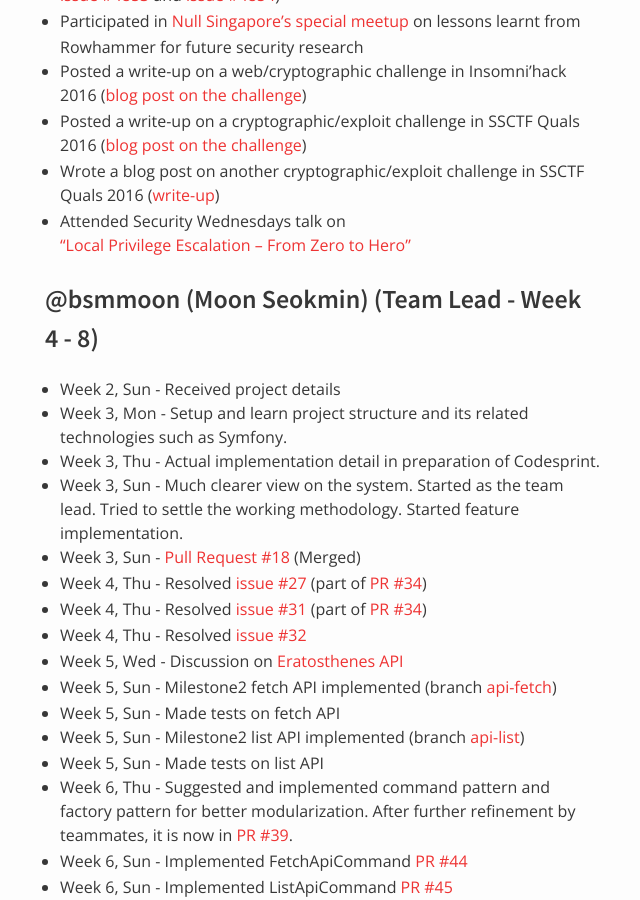
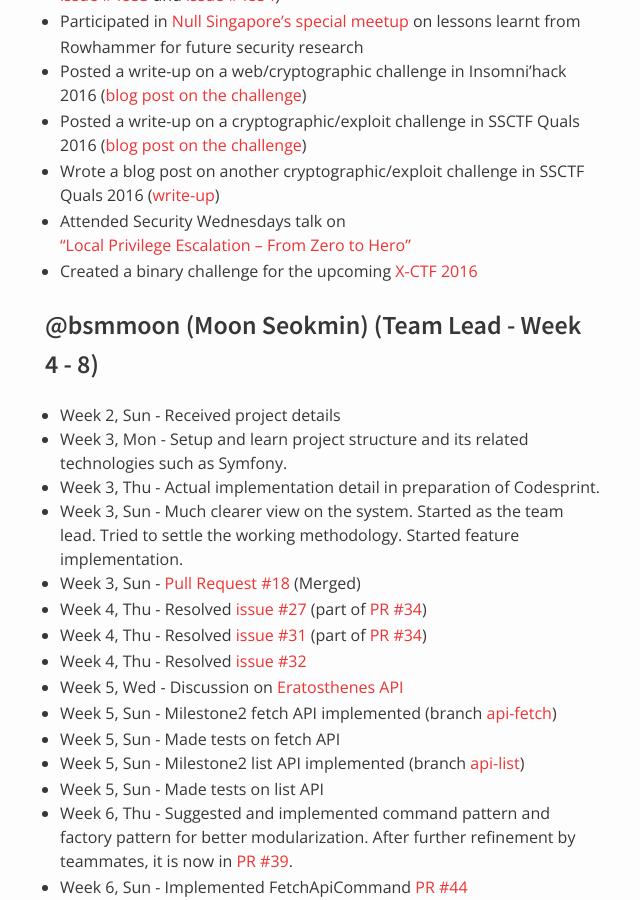
Before and after one commit to nus-oss/cs3281-AY1516S2-website, a Jekyll site: the page built from teams/codebender.md, in a window 1280 px wide and 900 px high, scrolled down 7254 px. Shown: the whole window, without its empty margins (325-965 px from the left). Built offline with Jekyll 4.4.1, drawn with Linux system fonts in a browser that asks for light colours.

Commit message:
Update KY's tech expertise

```diff
--- a/teams/codebender.md
+++ b/teams/codebender.md
@@ -220,6 +220,7 @@ permalink: /teams/codebender/
 * Posted a write-up on a cryptographic/exploit challenge in SSCTF Quals 2016 ([blog post on the challenge](http://cs3281-2.blogspot.sg/2016/03/te-ssctf-2016-heheda-crypto-exploit.html))
 * Wrote a blog post on another cryptographic/exploit challenge in SSCTF Quals 2016 ([write-up](http://cs3281-2.blogspot.sg/2016/03/te-ssctf-2016-chain-rule-crypto-exploit.html))
 * Attended Security Wednesdays talk on ["Local Privilege Escalation – From Zero to Hero"](https://www.facebook.com/events/1019203218143738/)
+* Created a binary challenge for the upcoming [X-CTF 2016](http://nusgreyhats.org/x-ctf/)
 
 ### @bsmmoon (Moon Seokmin) (Team Lead - Week 4 - 8)
 * Week 2, Sun - Received project details
```
